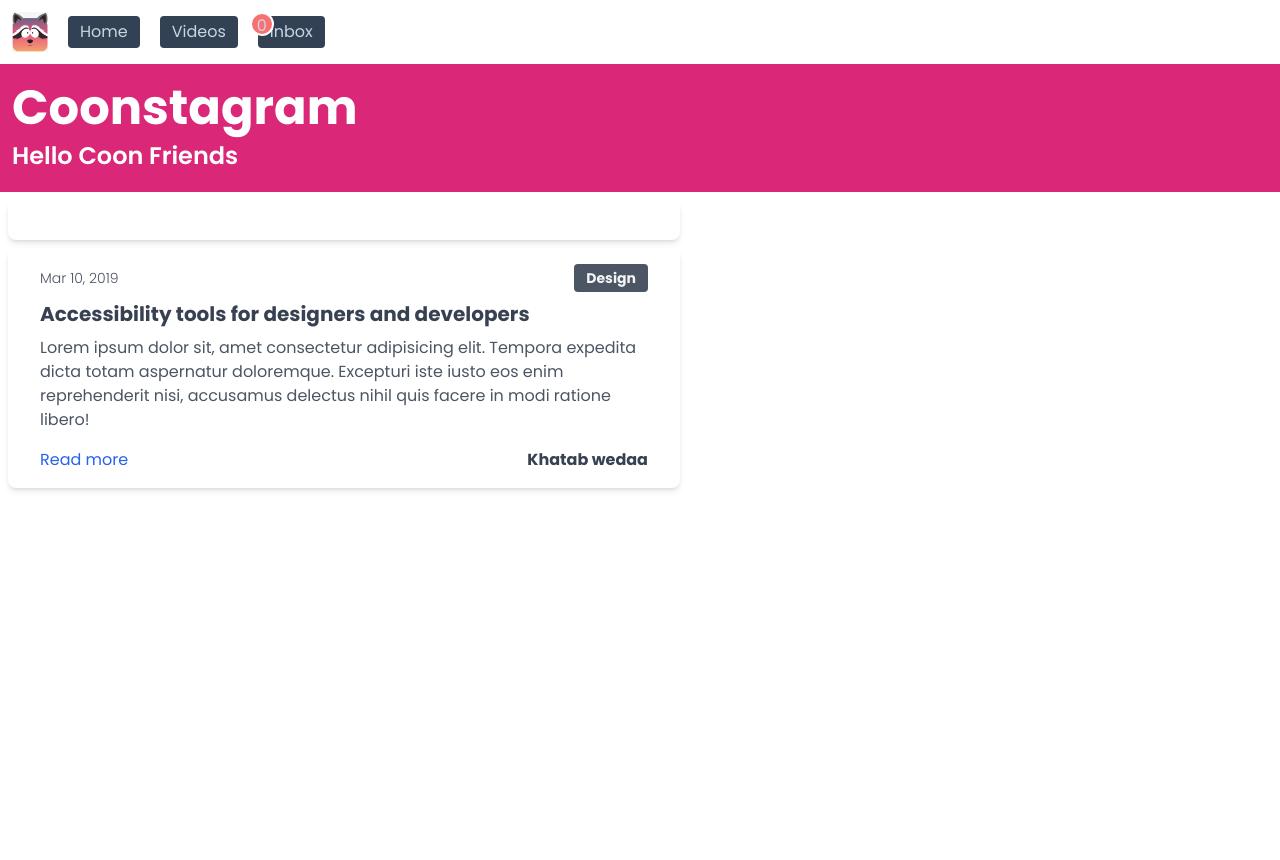
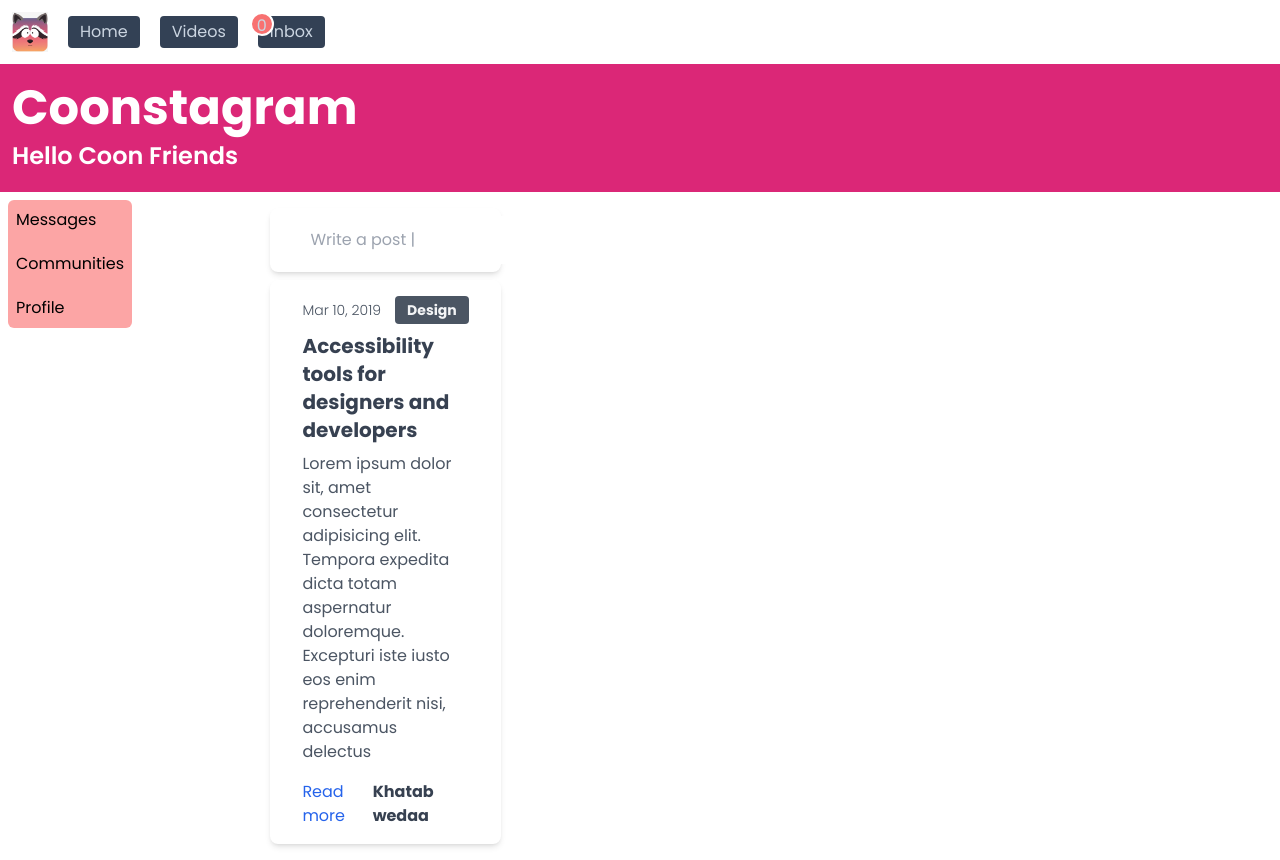
Before and after one commit to chriswilder3/Coonstagram-React-App, a React (Vite) app: page / in a window 1280 px wide. Before the commit the page ends 800 px from the top, so only its background shows below. Built offline with nearby package versions, Linux system fonts and the light colour scheme.

Commit message:
added sidebar

```diff
--- a/src/HomeFeed.jsx
+++ /dev/null
@@ -1,31 +0,0 @@
-
-export default function(){
-    return (
-        <div className="flex flex-col m-2 gap-2">
-            <h2 className="max-w-2xl px-8 py-2 text-white bg-white rounded-lg shadow-md dark:bg-gray-800">
-                Home feed
-            </h2>
-            <div className="max-w-2xl px-8 py-4 bg-white rounded-lg shadow-md dark:bg-gray-800">
-                <div className="flex items-center justify-between">
-                    <span className="text-sm font-light text-gray-600 dark:text-gray-400">Mar 10, 2019</span>
-                    <a className="px-3 py-1 text-sm font-bold text-gray-100 transition-colors duration-300 transform bg-gray-600 rounded cursor-pointer hover:bg-gray-500" tabindex="0" role="button">Design</a>
-                </div>
-
-                <div className="mt-2">
-                    <a href="#" className="text-xl font-bold text-gray-700 dark:text-white hover:text-gray-600 dark:hover:text-gray-200 hover:underline" tabindex="0" role="link">Accessibility tools for designers and developers</a>
-                    <p className="mt-2 text-gray-600 dark:text-gray-300">Lorem ipsum dolor sit, amet consectetur adipisicing elit. Tempora expedita dicta totam aspernatur doloremque. Excepturi iste iusto eos enim reprehenderit nisi, accusamus delectus nihil quis facere in modi ratione libero!</p>
-                </div>
-
-                <div className="flex items-center justify-between mt-4">
-                    <a href="#" className="text-blue-600 dark:text-blue-400 hover:underline" tabindex="0" role="link">Read more</a>
-
-                    <div className="flex items-center">
-                        {/* <img className="hidden object-cover w-10 h-10 mx-4 rounded-full sm:block" src="" alt="avatar"> */}
-                        <a className="font-bold text-gray-700 cursor-pointer dark:text-gray-200" tabindex="0" role="link">Khatab wedaa</a>
-                    </div>
-                </div>
-            </div>
-
-        </div>
-    );
-}
--- /dev/null
+++ b/src/components/HomeFeed.jsx
@@ -0,0 +1,19 @@
+import ItemCard from "./ItemCard";
+
+import Sidebar  from "./Sidebar";
+
+export default function(){
+    return (
+
+        <div className="md:grid grid-cols-5 m-2 gap-2">
+            <Sidebar className="col-span-1" />
+            <div className="flex flex-col m-2 gap-2 grid-cols-4">
+                <h2 className="max-w-2xl px-8 py-2  bg-white rounded-lg shadow-md dark:bg-gray-800">
+
+                    <input className="p-2 min-h-12 rounded mx-auto  " type="text" placeholder="Write a post |"/>
+                </h2>
+                <ItemCard></ItemCard>
+            </div>
+        </div>
+    );
+}
--- /dev/null
+++ b/src/components/ItemCard.jsx
@@ -0,0 +1,25 @@
+export default function ItemCard(){
+    return(
+
+    <div className="max-w-2xl px-8 py-4 bg-white rounded-lg shadow-md dark:bg-gray-800">
+        <div className="flex items-center justify-between">
+            <span className="text-sm font-light text-gray-600 dark:text-gray-400">Mar 10, 2019</span>
+            <a className="px-3 py-1 text-sm font-bold text-gray-100 transition-colors duration-300 transform bg-gray-600 rounded cursor-pointer hover:bg-gray-500" tabindex="0" role="button">Design</a>
+        </div>
+
+        <div className="mt-2">
+            <a href="#" className="text-xl font-bold text-gray-700 dark:text-white hover:text-gray-600 dark:hover:text-gray-200 hover:underline" tabindex="0" role="link">Accessibility tools for designers and developers</a>
+            <p className="mt-2 text-gray-600 dark:text-gray-300">Lorem ipsum dolor sit, amet consectetur adipisicing elit. Tempora expedita dicta totam aspernatur doloremque. Excepturi iste iusto eos enim reprehenderit nisi, accusamus delectus </p>
+        </div>
+
+        <div className="flex items-center justify-between mt-4">
+            <a href="#" className="text-blue-600 dark:text-blue-400 hover:underline" tabindex="0" role="link">Read more</a>
+
+            <div className="flex items-center">
+                {/* <img className="hidden object-cover w-10 h-10 mx-4 rounded-full sm:block" src="" alt="avatar"> */}
+                <a className="font-bold text-gray-700 cursor-pointer dark:text-gray-200" tabindex="0" role="link">Khatab wedaa</a>
+            </div>
+        </div>
+    </div>
+    );
+}
--- /dev/null
+++ b/src/components/Sidebar.jsx
@@ -0,0 +1,22 @@
+
+
+export default function Sidebar() {
+    return (
+        <div className="relative ">
+
+                <ul className="fixed md:flex flex-col p-2 justify-start gap-5
+                        bg-red-300   z-10 rounded-md">
+                    <li>
+                        <a href=""> Messages </a>
+                    </li>
+                    <li>
+                        <a href=""> Communities </a>
+                    </li>
+                    <li>
+                        <a href=""> Profile </a>
+                    </li>
+                </ul>
+
+        </div>
+    )
+}
```
Also changed, not shown: src/App.jsx (+4 -4 lines), src/components/Jumbotron.jsx (renamed from src/Jumbotron.jsx), src/components/Navbar.jsx (renamed from src/Navbar.jsx), src/components/coonstagram.png (renamed from src/coonstagram.png).
